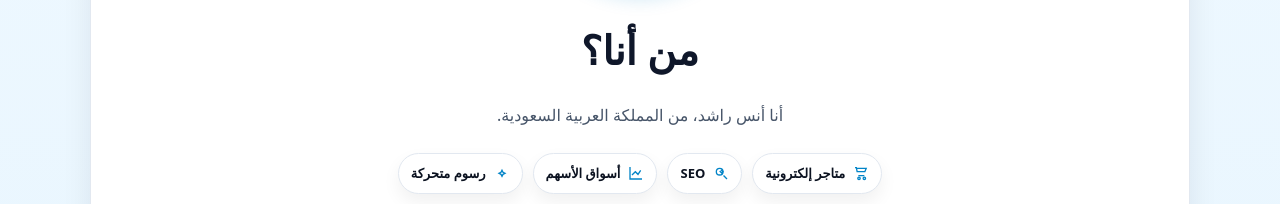
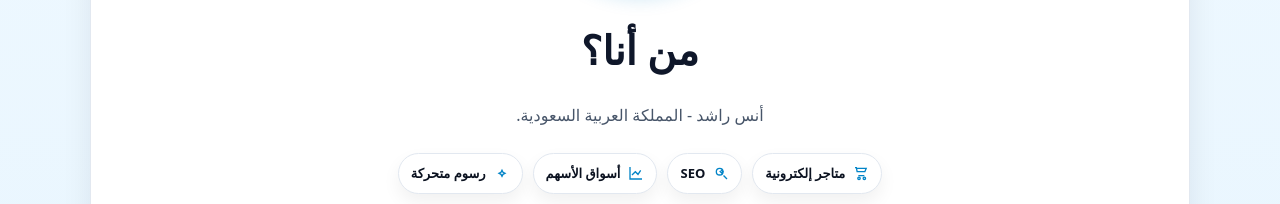
Before and after one commit to anasshopify88-ops/whoami, a plain HTML site: page index.html in a window 1280 px wide. Shown: the part 348-552 px from the top of the page. Drawn offline with Linux system fonts and the light colour scheme.

Commit message:
Update index.html

```diff
--- a/index.html
+++ b/index.html
@@ -183,7 +183,7 @@
           </div>
 
           <h1>من أنا؟</h1>
-          <p class="subtitle">أنا أنس راشد، من المملكة العربية السعودية.</p>
+          <p class="subtitle">أنس راشد - المملكة العربية السعودية.</p>
 
           <!-- شارات -->
           <div class="badges" aria-label="مجالات العمل">
```
